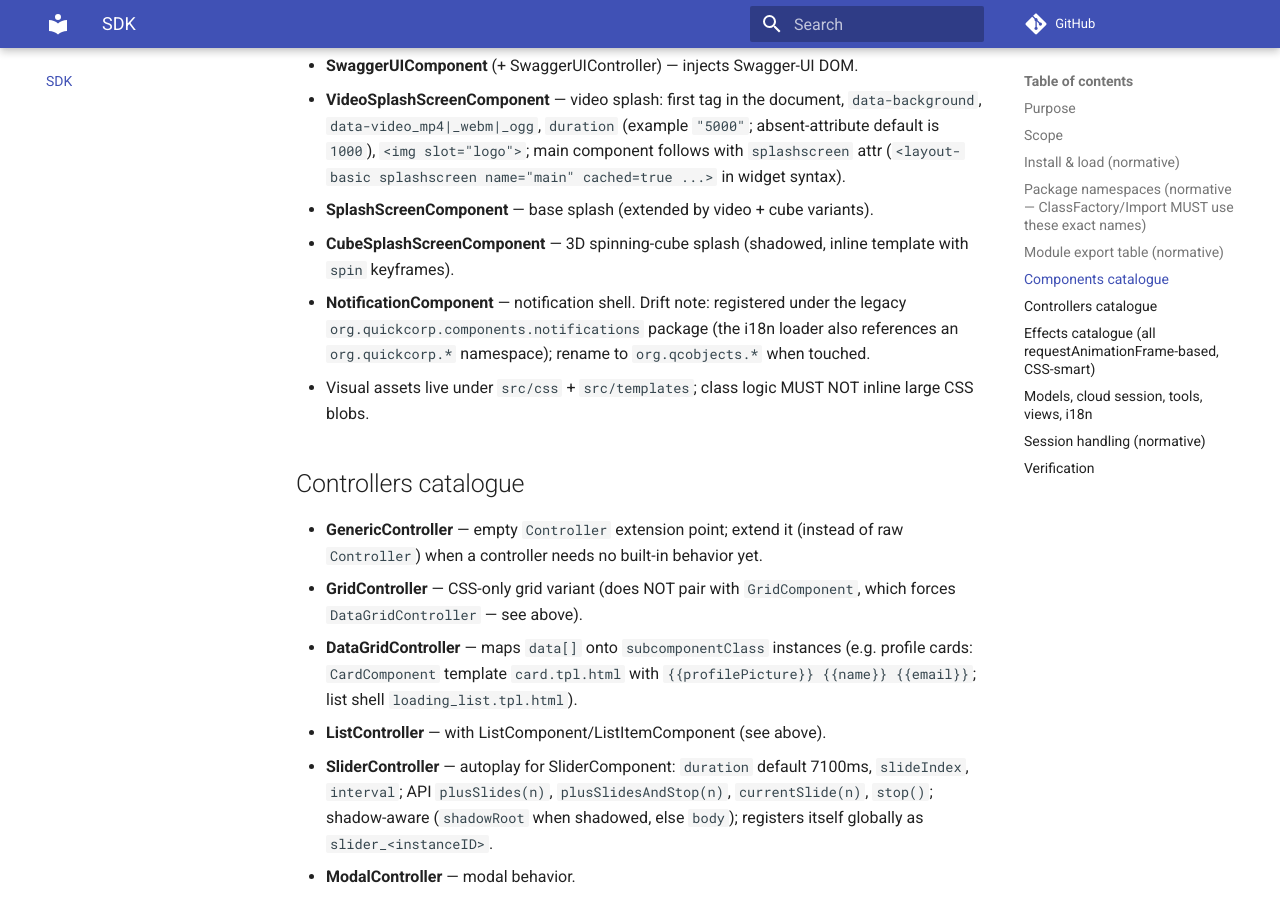
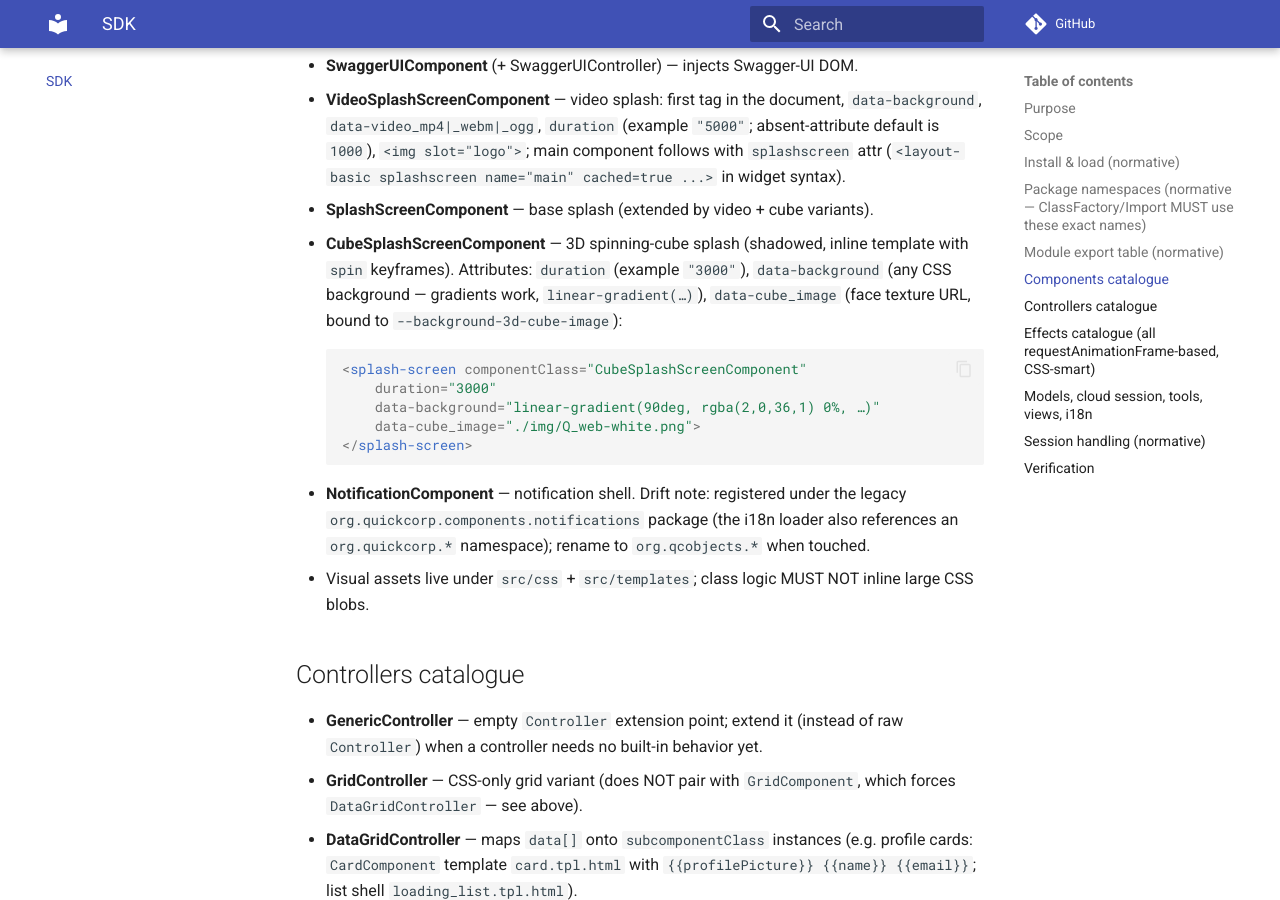
Before and after one commit to QCObjects/product-specs, an MkDocs documentation site: the page built from docs/04-sdk.md, in a window 1280 px wide and 900 px high, scrolled down 2598 px. Built offline with MkDocs 1.6.1 and Material for MkDocs 9.7.7, drawn with Linux system fonts in a browser that asks for light colours; comment, search, counter and statistics services are not loaded.

Commit message:
feat: CubeSplashScreenComponent attributes (04)

````diff
--- a/docs/04-sdk.md
+++ b/docs/04-sdk.md
@@ -100,7 +100,17 @@ The SDK MUST export, at minimum (CJS + ESM + browser + types):
   (`<layout-basic splashscreen name="main" cached=true ...>` in widget syntax).
 - **SplashScreenComponent** — base splash (extended by video + cube variants).
 - **CubeSplashScreenComponent** — 3D spinning-cube splash (shadowed, inline
-  template with `spin` keyframes).
+  template with `spin` keyframes). Attributes: `duration` (example `"3000"`),
+  `data-background` (any CSS background — gradients work,
+  `linear-gradient(…)`), `data-cube_image` (face texture URL, bound to
+  `--background-3d-cube-image`):
+  ```html
+  <splash-screen componentClass="CubeSplashScreenComponent"
+      duration="3000"
+      data-background="linear-gradient(90deg, rgba(2,0,36,1) 0%, …)"
+      data-cube_image="./img/Q_web-white.png">
+  </splash-screen>
+  ```
 - **NotificationComponent** — notification shell. Drift note: registered under
   the legacy `org.quickcorp.components.notifications` package (the i18n loader
   also references an `org.quickcorp.*` namespace); rename to `org.qcobjects.*`
````
